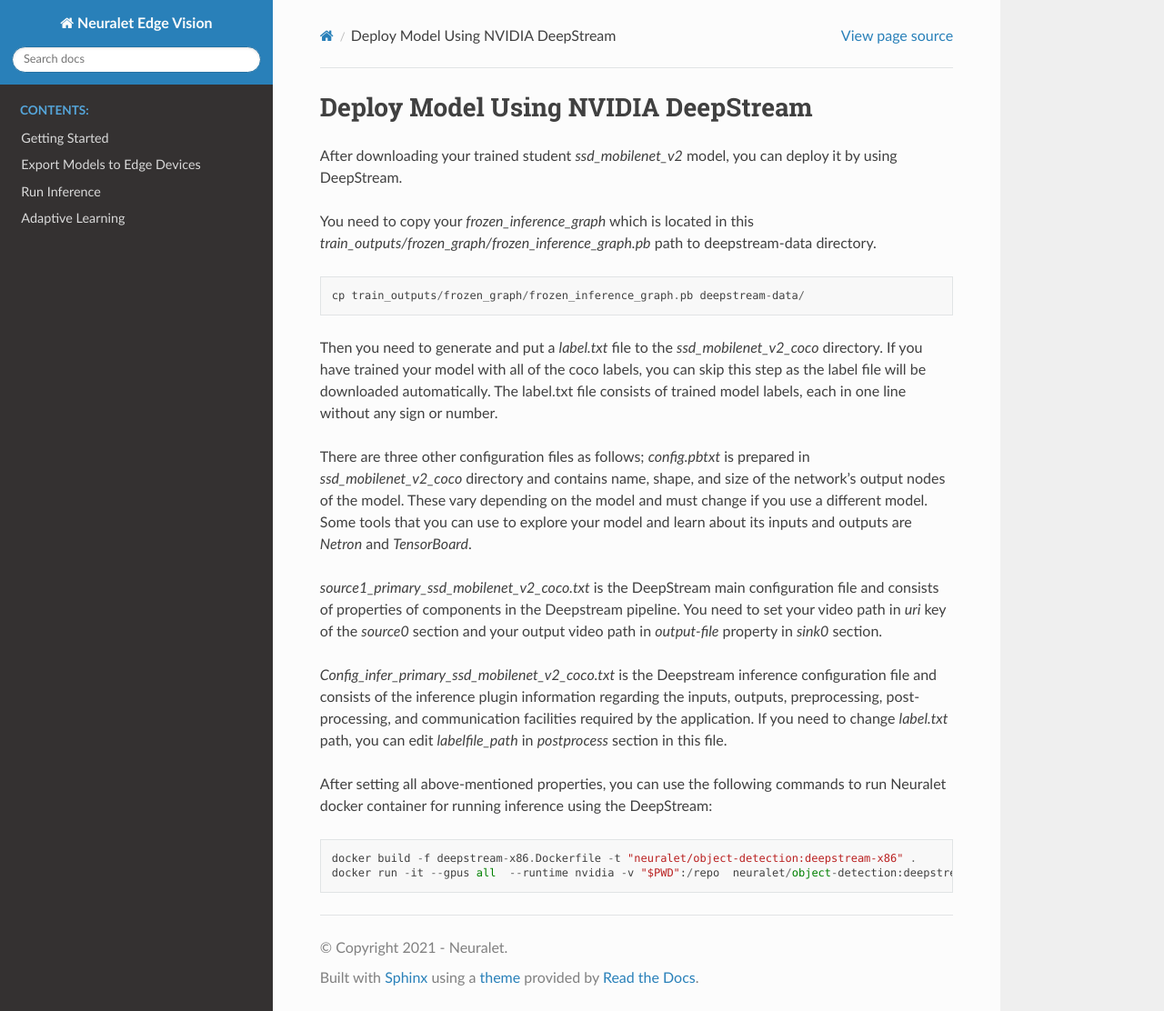
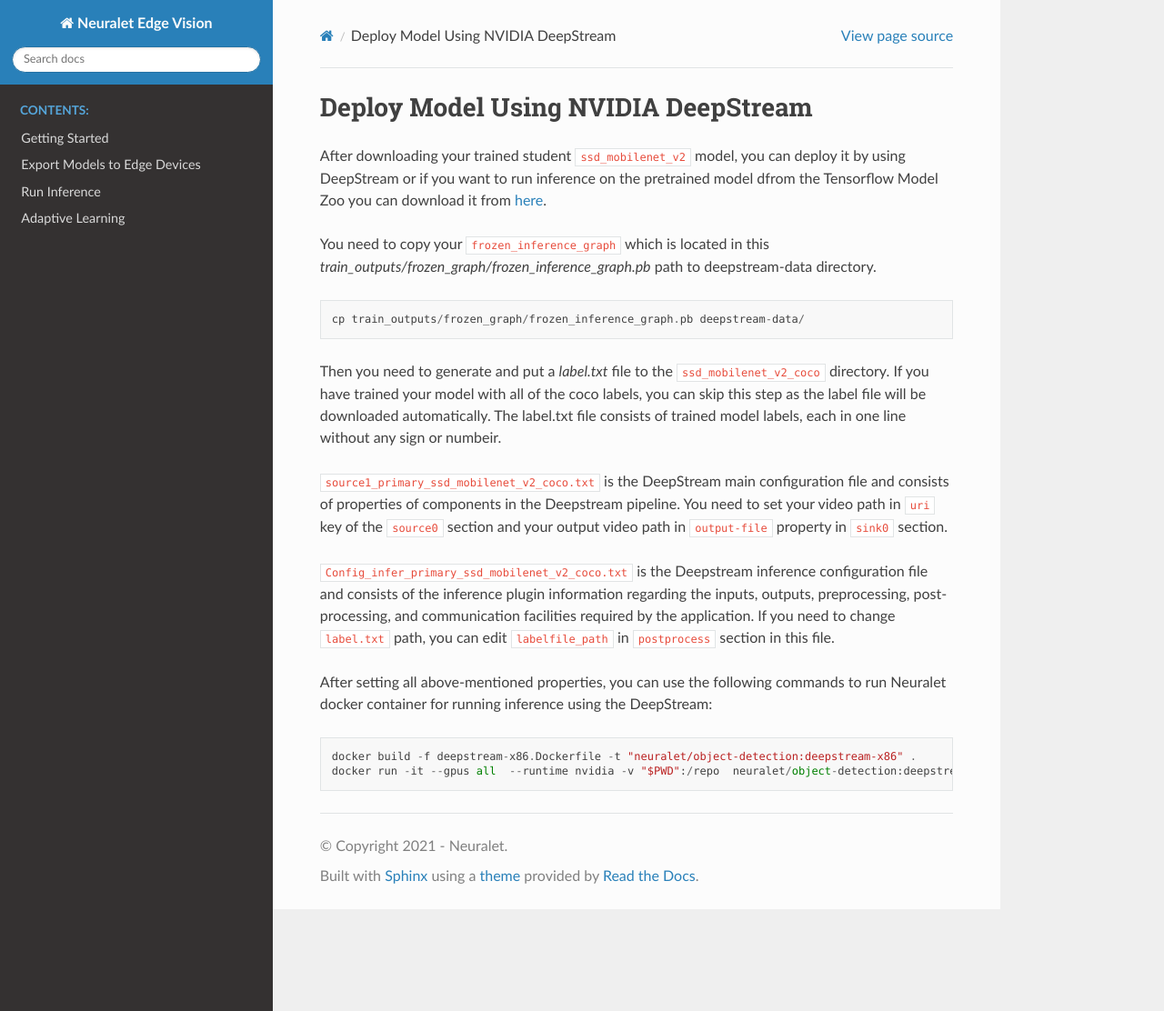
Before and after one commit to galliot-us/adaptive-object-detection, a Sphinx documentation site: the page built from docs/source/deepstream.rst, in a window 1280 px wide and 1112 px high. Shown: the whole window at 91% size. Built offline with Sphinx 7.4.7 and the Read the Docs theme 2.0.0, drawn with Linux system fonts in a browser that asks for light colours.

Commit message:
deepstream document updated

```diff
--- a/docs/source/deepstream.rst
+++ b/docs/source/deepstream.rst
@@ -1,21 +1,19 @@
 Deploy Model Using NVIDIA DeepStream
 ====================================
 
-After downloading your trained student `ssd_mobilenet_v2` model, you can deploy it by using DeepStream.
+After downloading your trained student :code:`ssd_mobilenet_v2` model, you can deploy it by using DeepStream or if you want to run inference on the pretrained model dfrom the Tensorflow Model Zoo you can download it from `here <http://download.tensorflow.org/models/object_detection/ssd_mobilenet_v2_coco_2018_03_29.tar.gz>`_.
 
-You need to copy your `frozen_inference_graph` which is located in this
+You need to copy your :code:`frozen_inference_graph` which is located in this
 `train_outputs/frozen_graph/frozen_inference_graph.pb`
 path to deepstream-data directory. ::
 
     cp train_outputs/frozen_graph/frozen_inference_graph.pb deepstream-data/
 
-Then you need to generate and put a `label.txt` file to the `ssd_mobilenet_v2_coco` directory. If you have trained your model with all of the coco labels, you can skip this step as the label file will be downloaded automatically. The label.txt file consists of trained model labels, each in one line without any sign or number.
+Then you need to generate and put a `label.txt` file to the :code:`ssd_mobilenet_v2_coco` directory. If you have trained your model with all of the coco labels, you can skip this step as the label file will be downloaded automatically. The label.txt file consists of trained model labels, each in one line without any sign or numbeir.
 
-There are three other configuration files as follows; `config.pbtxt` is prepared in `ssd_mobilenet_v2_coco` directory and contains name, shape, and size of the network’s output nodes of the model. These vary depending on the model and must change if you use a different model. Some tools that you can use to explore your model and learn about its inputs and outputs are `Netron` and `TensorBoard`.
+:code:`source1_primary_ssd_mobilenet_v2_coco.txt` is the DeepStream main configuration file and consists of properties of components in the Deepstream pipeline. You need to set your video path in :code:`uri` key of the :code:`source0` section and your output video path in :code:`output-file` property in :code:`sink0` section.
 
-`source1_primary_ssd_mobilenet_v2_coco.txt` is the DeepStream main configuration file and consists of properties of components in the Deepstream pipeline. You need to set your video path in `uri` key of the `source0` section and your output video path in `output-file` property in `sink0` section.
-
-`Config_infer_primary_ssd_mobilenet_v2_coco.txt` is the Deepstream inference configuration file and consists of the inference plugin information regarding the inputs, outputs, preprocessing, post-processing, and communication facilities required by the application. If you need to change `label.txt` path, you can edit `labelfile_path` in `postprocess` section in this file.
+:code:`Config_infer_primary_ssd_mobilenet_v2_coco.txt` is the Deepstream inference configuration file and consists of the inference plugin information regarding the inputs, outputs, preprocessing, post-processing, and communication facilities required by the application. If you need to change :code:`label.txt` path, you can edit :code:`labelfile_path` in :code:`postprocess` section in this file.
 
 After setting all above-mentioned properties, you can use the following commands to run Neuralet docker container for running inference using the DeepStream: ::
 
```
